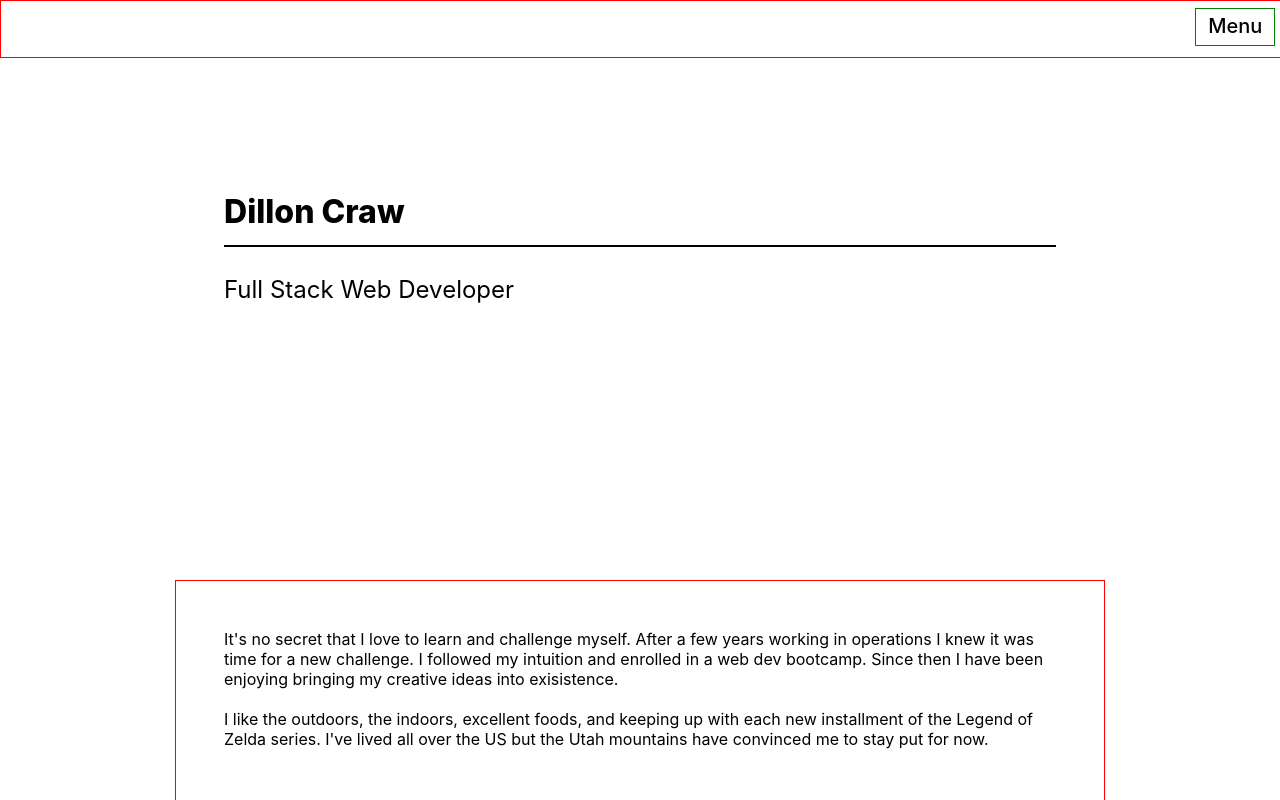
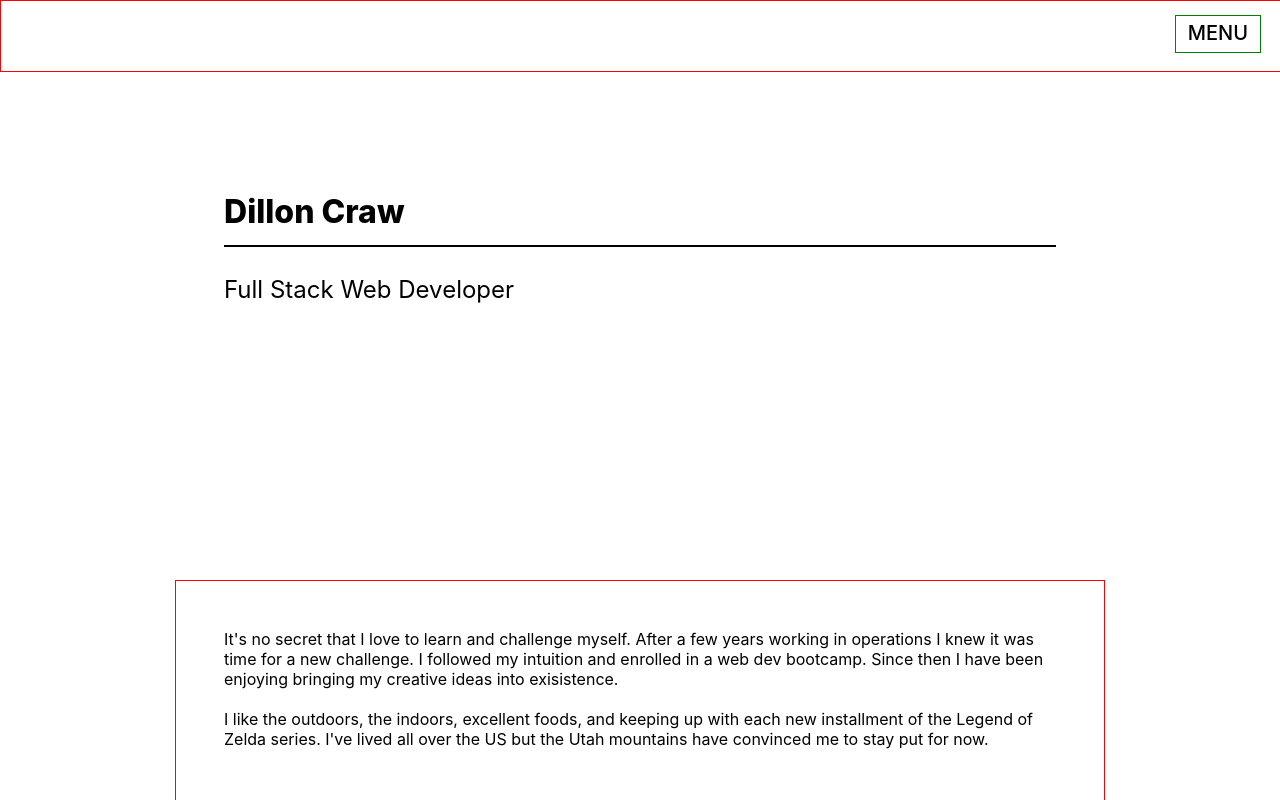
Before and after one commit to crawnic311/dev-portfolio-react, a React (Create React App) app: page / in a window 1280 px wide. Shown: the top 800 px of the page. Built offline with nearby package versions, Linux system fonts and the light colour scheme.

Commit message:
Menu Properly Placed

```diff
--- a/src/App.css
+++ b/src/App.css
@@ -38,20 +38,22 @@
 
 .Headline-Menu {
   text-align: right;
-  width: 98vw;
+  width: 100vw;
   height: 30px;
-  padding: 13px 20px;
+  padding: 20px 0px;
   position: fixed;
   z-index: 10;
   border: 1px solid red;
 }
 
 .Menu {
+  margin-right: 20px;
   padding: 8px 12px;
   border: 1px solid green;
 }
 
 .Menu-Text {
+  text-transform: uppercase;
   font-weight: 500;
   font-size: 20px;
 }
```
